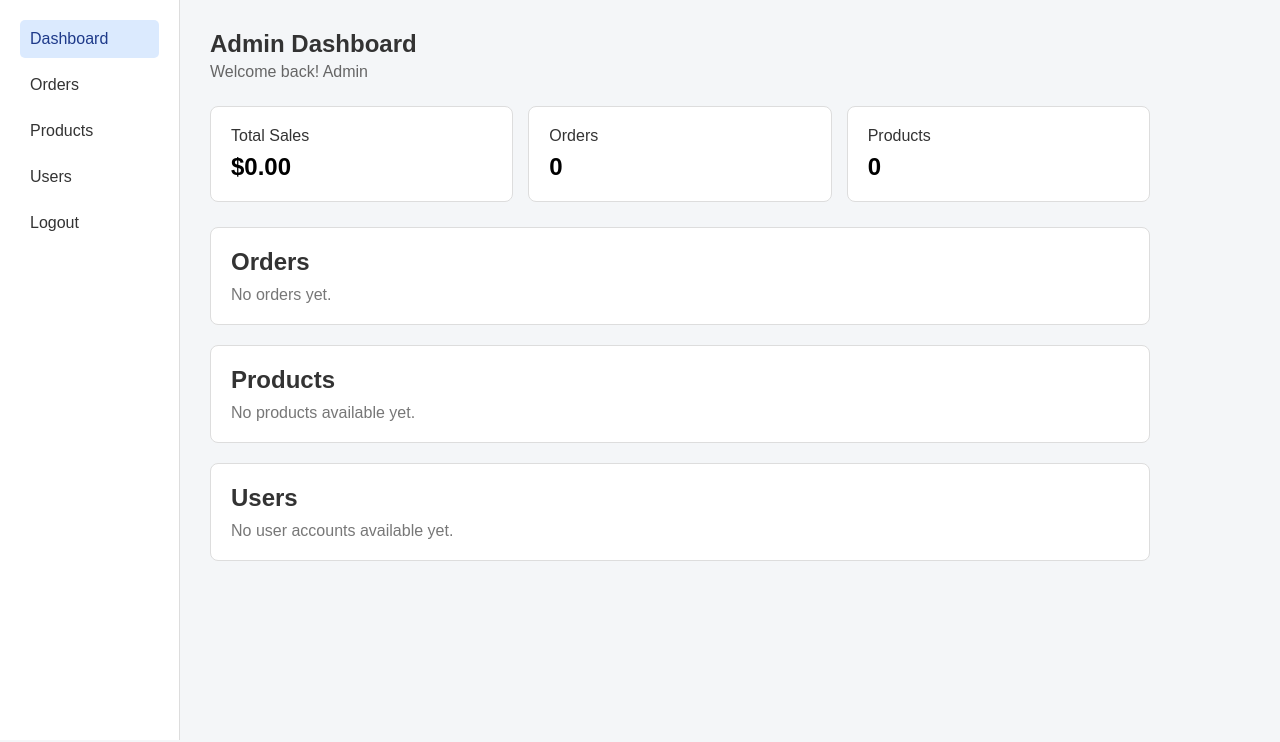
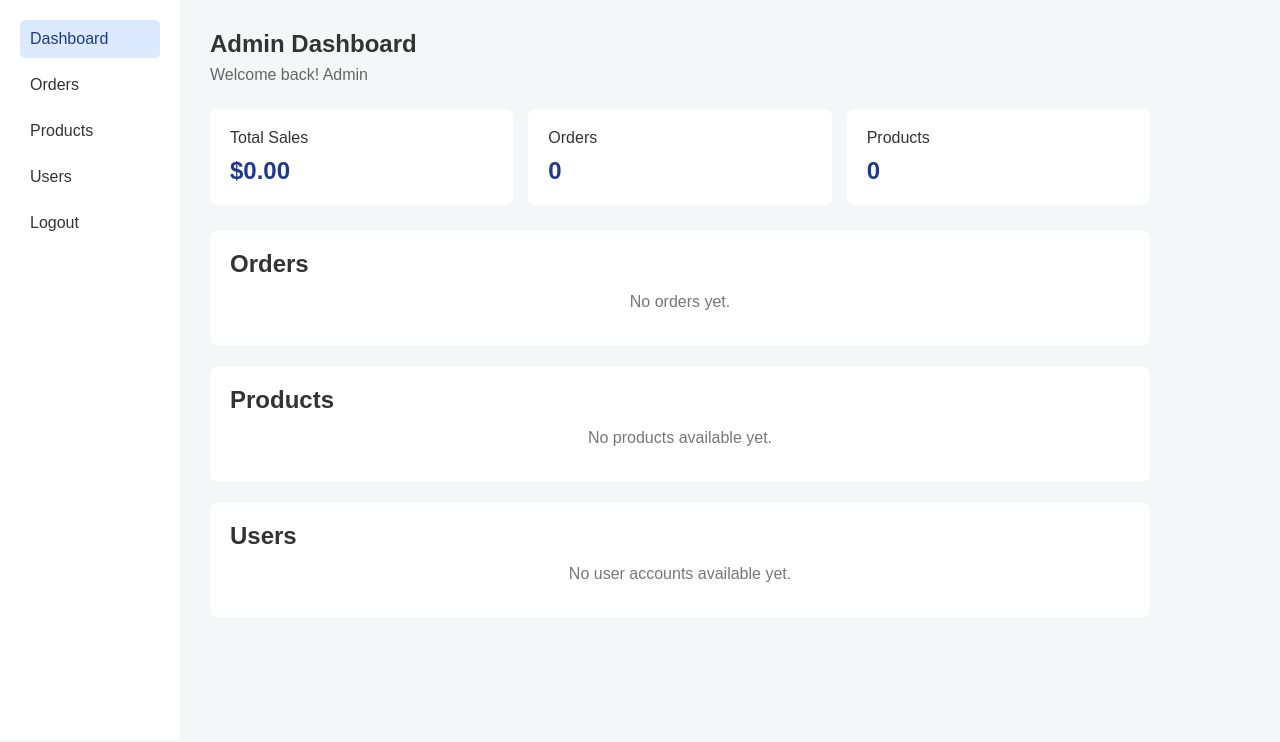
Before and after one commit to kristiandavealli/Login-WS1, a PHP site: page /Dashboard.html in a window 1280 px wide. Shown: the part 58-800 px from the top of the page. Run offline with PHP 8.4, Linux system fonts and the light colour scheme.

Commit message:
Refactor AdminDashboard CSS for improved styling

```diff
--- a/AdminDashboard.css
+++ b/AdminDashboard.css
@@ -1,16 +1,33 @@
+/* =========================================================
+   MARKETLY - ADMIN DASHBOARD
+   ========================================================= */
+
 * {
     box-sizing: border-box;
     margin: 0;
     padding: 0;
     font-family: Arial, sans-serif;
 }
+
 body {
     color: #333333;
     background: #f4f6f8;
 }
+
+
+/* =========================================================
+   ADMIN PAGE
+   ========================================================= */
+
 .admin-page {
     background: #f4f6f8;
 }
+
+
+/* =========================================================
+   HEADER
+   ========================================================= */
+
 .header {
     display: flex;
     align-items: center;
@@ -19,26 +36,41 @@ body {
     background: #1e3a8a;
     color: #ffffff;
 }
+
 .header h2 {
     margin: 0;
 }
+
 .header a {
     color: #ffffff;
     text-decoration: none;
 }
+
 .header a:hover {
     text-decoration: underline;
 }
+
+
+/* =========================================================
+   MAIN LAYOUT
+   ========================================================= */
+
 .main {
     display: flex;
     min-height: calc(100vh - 60px);
 }
+
+
+/* =========================================================
+   SIDEBAR MENU
+   ========================================================= */
+
 .menu {
     width: 180px;
     padding: 20px;
     background: #ffffff;
-    border-right: 1px solid #dddddd;
 }
+
 .menu a {
     display: block;
     margin-bottom: 8px;
@@ -47,94 +79,122 @@ body {
     color: #333333;
     text-decoration: none;
 }
+
 .menu a:hover,
 .menu .active {
     background: #dbeafe;
     color: #1e3a8a;
 }
+
+
+/* =========================================================
+   CONTENT
+   ========================================================= */
+
 .content {
     width: 100%;
     max-width: 1000px;
     padding: 30px;
 }
+
 .content h1 {
     margin-top: 0;
-    margin-bottom: 5px;
 }
+
 .subtitle {
+    margin-top: 8px;
     color: #666666;
 }
+
+
+/* =========================================================
+   SUMMARY CARDS
+   ========================================================= */
+
 .cards {
     display: flex;
     gap: 15px;
     margin: 25px 0;
 }
+
 .cards .card {
     flex: 1;
     padding: 20px;
     background: #ffffff;
     border-radius: 8px;
-    border: 1px solid #dddddd;
+    box-shadow: none;
     text-align: left;
 }
-.cards .card p {
-    margin-bottom: 8px;
-    color: #333333;
+
+.cards p,
+.cards h2 {
+    margin: 0;
 }
-.cards .card h2 {
-    margin: 0;
-    color: #000000;
+
+.cards h2 {
+    margin-top: 10px;
+    color: #1e3a8a;
 }
+
+
+/* =========================================================
+   DASHBOARD BOXES
+   ========================================================= */
+
 .box {
     margin-top: 20px;
     padding: 20px;
     background: #ffffff;
     border-radius: 8px;
-    border: 1px solid #dddddd;
-    text-align: left;
 }
+
 .box h2 {
-    margin: 0 0 10px 0;
-    color: #333333;
+    margin-top: 0;
 }
+
+
+/* =========================================================
+   EMPTY MESSAGE
+   ========================================================= */
+
 .empty-message {
-    padding: 0;
+    padding: 15px;
     color: #777777;
-    text-align: left;
+    text-align: center;
 }
-table {
-    width: 100%;
-    border-collapse: collapse;
-    background: #ffffff;
-}
-th,
-td {
-    padding: 10px;
-    border-bottom: 1px solid #dddddd;
-    text-align: left;
-}
-th {
-    font-weight: bold;
-}
+
+
+/* =========================================================
+   RESPONSIVE DESIGN
+   ========================================================= */
+
 @media (max-width: 600px) {
+
     .header {
         padding: 15px 20px;
     }
+
     .main {
         flex-direction: column;
     }
+
     .menu {
         width: 100%;
         padding: 10px;
-        border-right: none;
-        border-bottom: 1px solid #dddddd;
     }
+
+    .menu a {
+        margin-bottom: 5px;
+    }
+
     .content {
         padding: 20px;
     }
+
     .cards {
         flex-direction: column;
     }
+
     .cards .card {
         width: 100%;
     }
```
